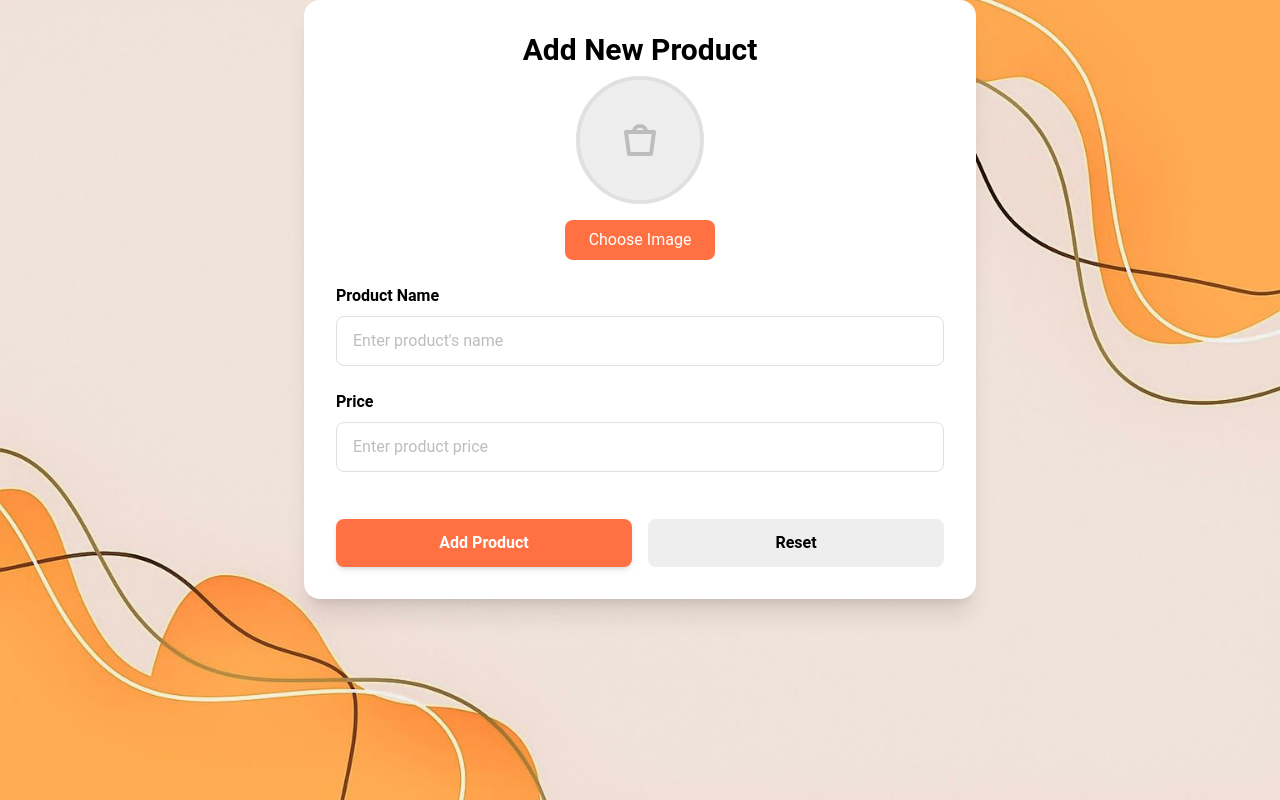
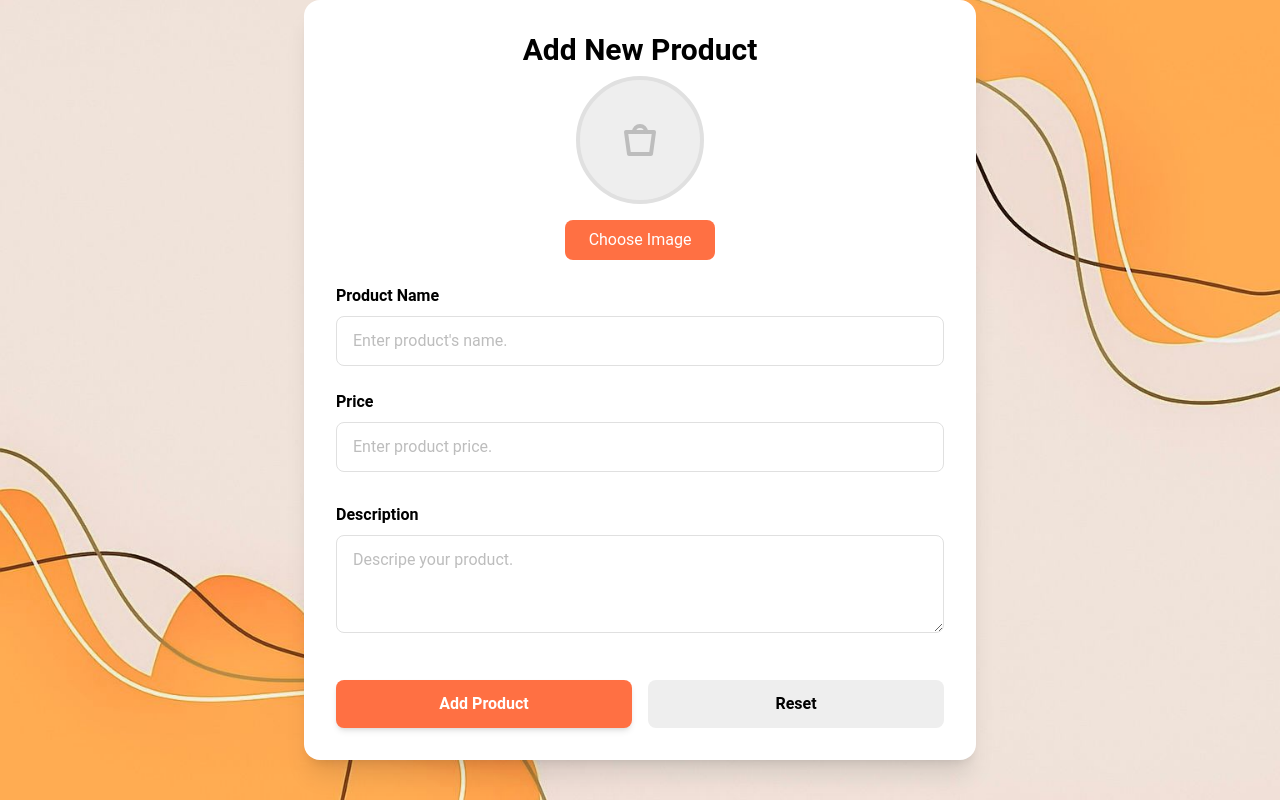
Before and after one commit to emananwar2003/groovystitches, a React (Vite) app: page /admin/add-product in a window 1280 px wide. Built offline with nearby package versions, Linux system fonts and the light colour scheme.

Commit message:
fix: Add description field to AddProductView and EditProductView components

```diff
--- a/src/AdminLayout/components/AddProductView.jsx
+++ b/src/AdminLayout/components/AddProductView.jsx
@@ -4,6 +4,7 @@ const AddProductView = () => {
   const [formData, setFormData] = useState({
     name: "",
     price: "",
+    description: "",
     image: "",
   });
 
@@ -39,6 +40,7 @@ const AddProductView = () => {
     setFormData({
       name: "",
       price: "",
+      description: "",
       image: "",
     });
     setPreviewImage(null);
@@ -51,6 +53,7 @@ const AddProductView = () => {
     setFormData({
       name: "",
       price: "",
+      description: "",
       image: "",
     });
     setPreviewImage(null);
@@ -157,7 +160,7 @@ const AddProductView = () => {
                 name="name"
                 value={formData.name}
                 onChange={handleChange}
-                placeholder="Enter product's name"
+                placeholder="Enter product's name."
                 required
                 className="w-full px-4 py-3 border border-gray-300 rounded-lg focus:ring-2 focus:ring-indigo-500 focus:border-transparent outline-none transition"
               />
@@ -170,11 +173,27 @@ const AddProductView = () => {
                 name="price"
                 value={formData.price}
                 onChange={handleChange}
-                placeholder="Enter product price"
+                placeholder="Enter product price."
                 required
                 rows="1"
                 className="w-full px-4 py-3 border border-gray-300 rounded-lg focus:ring-2 focus:ring-indigo-500 focus:border-transparent outline-none transition resize-none"
               />
+            </div>
+            <div>
+              <label className="block text-black font-semibold mb-2">
+                Description
+              </label>
+              <textarea
+                name="description"
+                value={formData.description}
+                onChange={handleChange}
+                placeholder="Descripe your product."
+                required
+                rows="3"
+                className="w-full px-4 py-3 border border-gray-300 rounded-lg
+             focus:ring-2 focus:ring-indigo-500 focus:border-transparent
+             outline-none transition resize-y"
+              ></textarea>
             </div>
             <div className="flex gap-4 pt-4">
               <button
--- a/src/AdminLayout/components/EditProductView.jsx
+++ b/src/AdminLayout/components/EditProductView.jsx
@@ -8,6 +8,7 @@ const EditProductView = () => {
     name: product?.name || "",
     price: product?.price || "",
     image: product?.image || "",
+    description: product?.description || "",
   });
 
   const [previewImage, setPreviewImage] = useState(null);
@@ -42,6 +43,7 @@ const EditProductView = () => {
     setFormData({
       name: "",
       price: "",
+      description: "",
       image: "",
     });
     setPreviewImage(null);
@@ -54,6 +56,7 @@ const EditProductView = () => {
     setFormData({
       name: "",
       price: "",
+      description: "",
       image: "",
     });
     setPreviewImage(null);
@@ -178,6 +181,22 @@ const EditProductView = () => {
                 className="w-full px-4 py-3 border border-gray-300 rounded-lg focus:ring-2 focus:ring-indigo-500 focus:border-transparent outline-none transition resize-none"
               />
             </div>
+            <div>
+              <label className="block text-black font-semibold mb-2">
+                Description
+              </label>
+              <textarea
+                name="description"
+                value={formData.description}
+                onChange={handleChange}
+                placeholder="Descripe your product."
+                required
+                rows="3"
+                className="w-full px-4 py-3 border border-gray-300 rounded-lg
+             focus:ring-2 focus:ring-indigo-500 focus:border-transparent
+             outline-none transition resize-y"
+              ></textarea>
+            </div>
             <div className="flex gap-4 pt-4">
               <button
                 type="submit"
```
